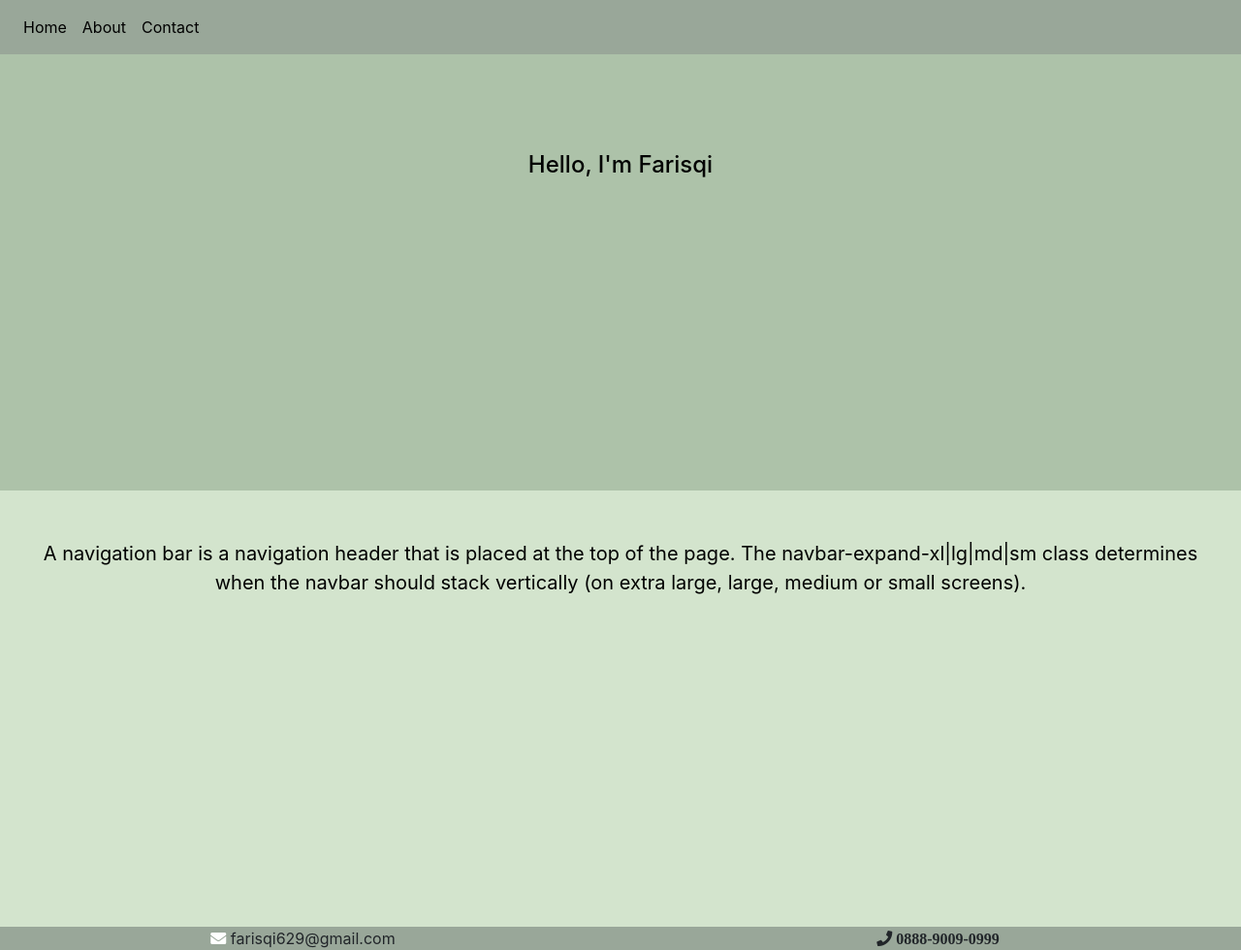
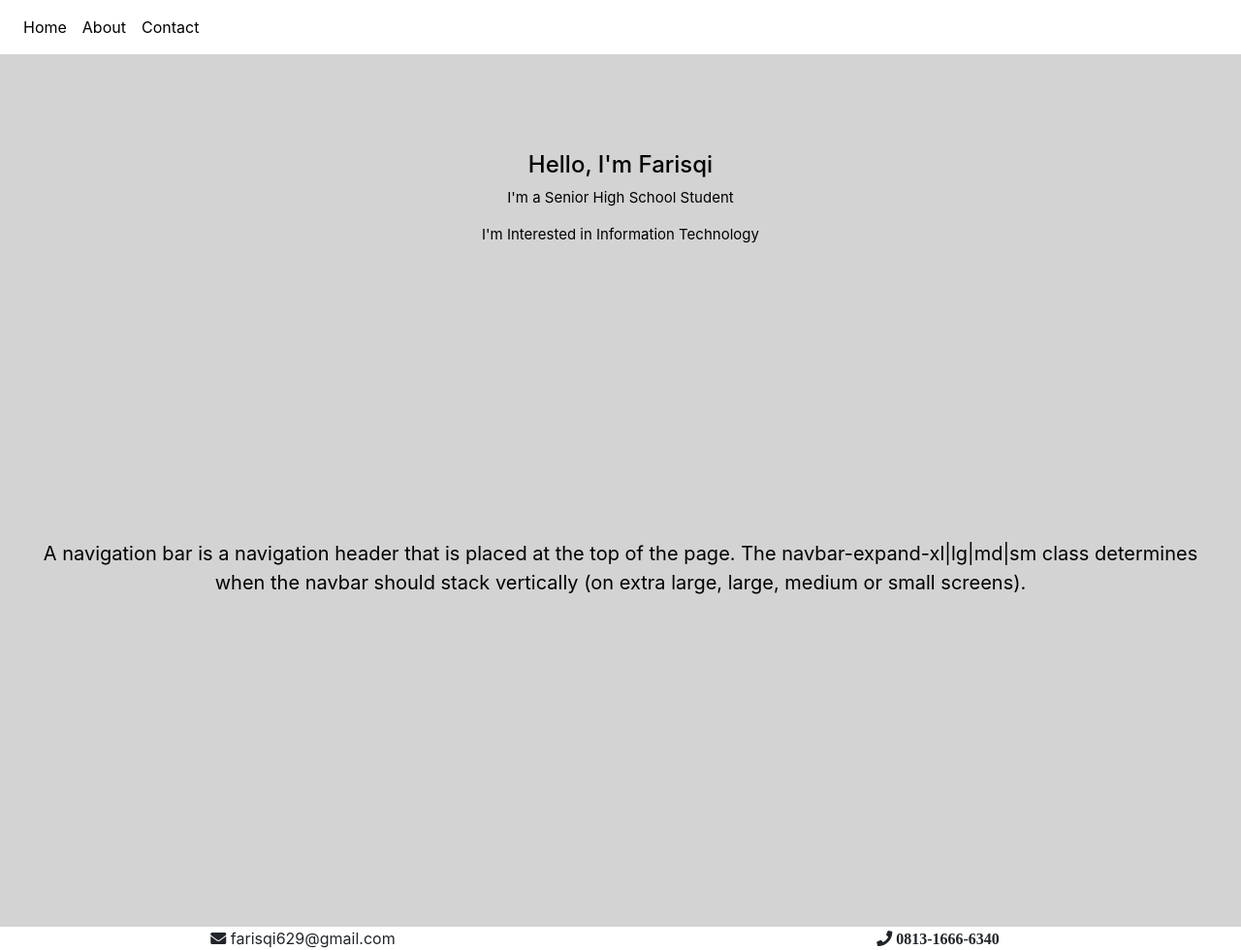
Before and after one commit to Jekri1945/node-js, a website: page public/index.html in a window 1280 px wide. Shown: the whole page at 97% size. Drawn offline with nearby package versions, Linux system fonts and the light colour scheme.

Commit message:
initial commit

```diff
--- a/public/css/main.css
+++ b/public/css/main.css
@@ -1,22 +1,18 @@
 .navbar {
-    background-color: #99A799;
-    color: #001659;
-}
-
-.fa-envelope {
-    color:white
+    background-color: white;
+    color: white;
 }
 
 .white {
-    color:white
+    color:white;
 }
 
 .row {
-    background-color: #99A799;
+    background-color: white;
 }
 
 .nav-item {
-    color: black
+    color: white;
 }
 
 .center-block {
@@ -27,7 +23,7 @@ a {
     color: black;
 }
 .heading {
-    background-color: #ADC2A9;
+    background-color: lightgray;
     font-size:30px;
     color: black;
     text-align: center;
@@ -40,8 +36,12 @@ a {
 
 }
 
+.sub-heading {
+    font-size:15px
+}
+
 .about {
-    background-color: #D3E4CD;
+    background-color: lightgray;
     font-size: 20px;
     color: black;
     text-align: center;
@@ -54,7 +54,8 @@ a {
 }
 
 .contact {
-    background-color:#99A799;
+    background-color: white;
+    color:white;
     margin-left: 0px;
     padding-top: 40px;
     padding-bottom: 40px;
--- a/public/index.html
+++ b/public/index.html
@@ -1,12 +1,12 @@
 <!DOCTYPE html>
 <html lang="en">
 <head>
-  <title>My Portfolio</title>
+  <title>Muhammad Farisqi Muslih</title>
   <meta charset="utf-8">
   <meta name="viewport" content="width=device-width, initial-scale=1">
   <link rel="stylesheet" href="https://maxcdn.bootstrapcdn.com/bootstrap/4.5.2/css/bootstrap.min.css">
-  <link rel="stylesheet" href="/css/main.css">
   <link rel="stylesheet" href="https://use.fontawesome.com/releases/v5.7.0/css/all.css" integrity="sha384-lZN37f5QGtY3VHgisS14W3ExzMWZxybE1SJSEsQp9S+oqd12jhcu+A56Ebc1zFSJ" crossorigin="anonymous">
+  <link rel="stylesheet" href="css/main.css">
   <script src="https://ajax.googleapis.com/ajax/libs/jquery/3.5.1/jquery.min.js"></script>
   <script src="https://cdnjs.cloudflare.com/ajax/libs/popper.js/1.16.0/umd/popper.min.js"></script>
   <script src="https://maxcdn.bootstrapcdn.com/bootstrap/4.5.2/js/bootstrap.min.js"></script>
@@ -22,6 +22,10 @@
       <div class='heading'>
         <div id='home' class="container-fluid">
           <h4>Hello, I'm Farisqi</h4>
+          <div class='sub-heading'>
+            <p>I'm a Senior High School Student</p>
+            <p>I'm Interested in Information Technology</p>
+          </div>
         </div>
       </div>
       <div id='about' class='about'>
@@ -29,7 +33,7 @@
       </div>
       <div id='contact' class="row center-block">
         <div class="col"><span class="fas fa-envelope"></span> farisqi629@gmail.com</div>
-        <div class="col"><span class="fas fa-phone"> 0888-9009-0999</span></div>
+        <div class="col"><span class="fas fa-phone"> 0813-1666-6340</span></div>
       </div>
 </body>
 </html>
```
